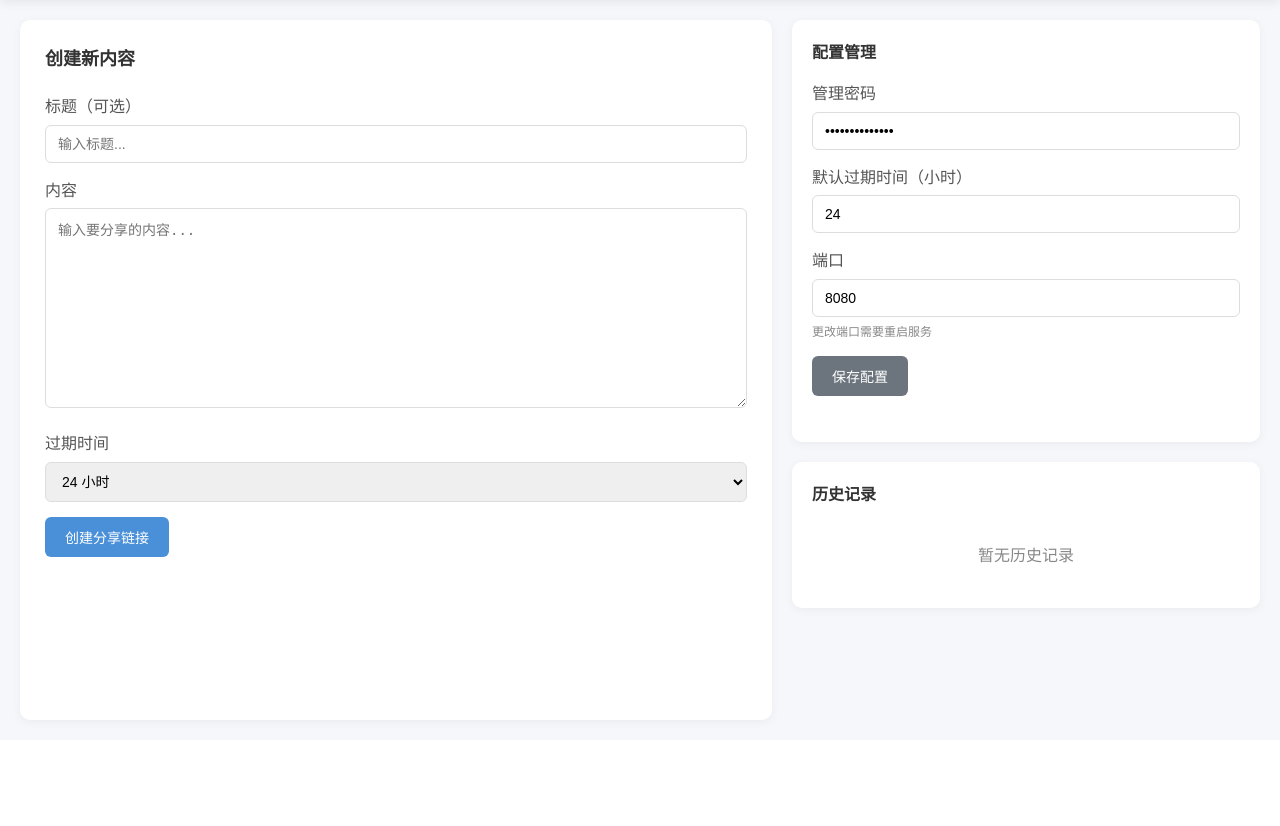
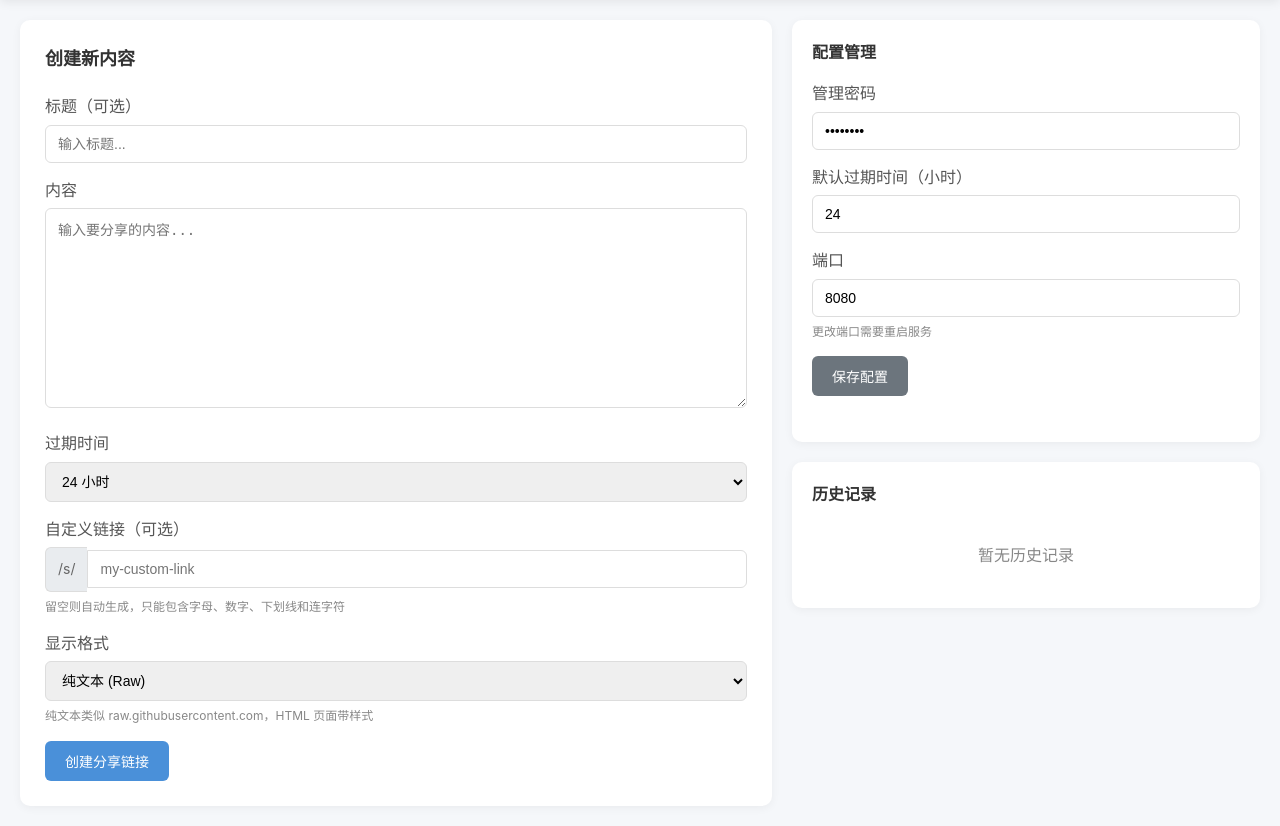
Before and after one commit to lilynas/text-repeater, a Flask app: page / in a window 1280 px wide. Shown: the part 74-900 px from the top of the page. Before the commit the page ends 799 px from the top, so only its background shows below. Run offline with Flask 3, Linux system fonts and the light colour scheme; the visitor is signed in with stand-in values (Sample User, id 1); data that the repository does not hold is empty.

Commit message:
feat: add custom link ID and render mode options
- Add custom_id field for user-defined share links (/s/my-custom-link)
- Add render_mode toggle: raw (plain text) or html (styled page)
- Validate custom IDs (alphanumeric, underscores, hyphens only)
- Prevent duplicate custom link IDs
- Add database migration for render_mode column

Ultraworked with [Sisyphus](https://github.com/code-yeongyu/oh-my-opencode)

Co-authored-by: Sisyphus <clio-agent@sisyphuslabs.ai>

```diff
--- a/app.py
+++ b/app.py
@@ -73,9 +73,15 @@ def init_db():
             content TEXT NOT NULL,
             created_at TIMESTAMP DEFAULT CURRENT_TIMESTAMP,
             expires_at TIMESTAMP,
-            title TEXT
+            title TEXT,
+            render_mode TEXT DEFAULT 'raw'
         )
     ''')
+    # 迁移：添加 render_mode 列（如果不存在）
+    try:
+        c.execute('ALTER TABLE contents ADD COLUMN render_mode TEXT DEFAULT "raw"')
+    except sqlite3.OperationalError:
+        pass  # 列已存在
     conn.commit()
     conn.close()
 
@@ -91,18 +97,26 @@ def is_expired(expires_at):
         expires_at = datetime.fromisoformat(expires_at)
     return datetime.now() > expires_at
 
-def save_content(content, title, expire_hours):
+def save_content(content, title, expire_hours, custom_id=None, render_mode='raw'):
     """保存内容到数据库"""
-    short_id = generate_short_id()
+    short_id = custom_id if custom_id else generate_short_id()
     expires_at = None
     if expire_hours and expire_hours > 0:
         expires_at = datetime.now() + timedelta(hours=expire_hours)
 
     conn = get_db_connection()
     c = conn.cursor()
+
+    # 检查自定义 ID 是否已存在
+    if custom_id:
+        c.execute('SELECT id FROM contents WHERE id = ?', (custom_id,))
+        if c.fetchone():
+            conn.close()
+            return None  # ID 已存在
+
     c.execute(
-        'INSERT INTO contents (id, content, title, expires_at) VALUES (?, ?, ?, ?)',
-        (short_id, content, title, expires_at)
+        'INSERT INTO contents (id, content, title, expires_at, render_mode) VALUES (?, ?, ?, ?, ?)',
+        (short_id, content, title, expires_at, render_mode)
     )
     conn.commit()
     conn.close()
@@ -202,6 +216,8 @@ def create():
     """创建内容"""
     content = request.form.get('content', '')
     title = request.form.get('title', '')
+    custom_id = request.form.get('custom_id', '').strip()
+    render_mode = request.form.get('render_mode', 'raw')
     expire_hours = request.form.get('expire_hours', config['content']['default_expire_hours'])
 
     try:
@@ -217,7 +233,23 @@ def create():
     if not content:
         return jsonify({'error': '内容不能为空'}), 400
 
-    short_id = save_content(content, title, expire_hours)
+    # 验证自定义 ID
+    if custom_id:
+        import re
+        if not re.match(r'^[a-zA-Z0-9_-]+$', custom_id):
+            return jsonify({'error': '自定义链接只能包含字母、数字、下划线和连字符'}), 400
+        if len(custom_id) < 2 or len(custom_id) > 50:
+            return jsonify({'error': '自定义链接长度需要在 2-50 个字符之间'}), 400
+
+    # 验证 render_mode
+    if render_mode not in ('raw', 'html'):
+        render_mode = 'raw'
+
+    short_id = save_content(content, title, expire_hours, custom_id or None, render_mode)
+
+    if short_id is None:
+        return jsonify({'error': f'自定义链接 "{custom_id}" 已被使用'}), 400
+
     share_url = url_for('view', short_id=short_id, _external=True)
 
     return jsonify({
@@ -228,11 +260,16 @@ def create():
 
 @app.route('/s/<short_id>')
 def view(short_id):
-    """公开访问内容 - 返回纯文本"""
+    """公开访问内容"""
     content = get_content(short_id)
     if content is None:
         abort(404)
-    return Response(content['content'], mimetype='text/plain; charset=utf-8')
+
+    render_mode = content.get('render_mode', 'raw')
+    if render_mode == 'html':
+        return render_template('view.html', content=content)
+    else:
+        return Response(content['content'], mimetype='text/plain; charset=utf-8')
 
 @app.route('/delete/<short_id>', methods=['POST'])
 @login_required
--- a/config.yaml
+++ b/config.yaml
@@ -1,12 +1,15 @@
+server:
+  host: "0.0.0.0"
+  port: 8080
+  debug: false
+  secret_key: "change-this-in-production"
+
 auth:
-  password: newpassword123
+  password: "admin123"
+
 content:
   default_expire_hours: 24
   max_content_size: 1048576
+
 database:
-  path: C:\Users\caramel\AppData\Local\Temp\tmpcyjhvs3w.db
-server:
-  debug: false
-  host: 0.0.0.0
-  port: 8080
-  secret_key: change-this-in-production
+  path: "./data/content.db"
--- a/static/style.css
+++ b/static/style.css
@@ -122,6 +122,26 @@ body {
     margin-top: 5px;
     font-size: 12px;
     color: #888;
+}
+
+.custom-link-input {
+    display: flex;
+    align-items: center;
+}
+
+.custom-link-input .prefix {
+    background: #e9ecef;
+    padding: 10px 12px;
+    border: 1px solid #ddd;
+    border-right: none;
+    border-radius: 6px 0 0 6px;
+    color: #666;
+    font-size: 14px;
+}
+
+.custom-link-input input {
+    border-radius: 0 6px 6px 0;
+    flex: 1;
 }
 
 .message {
--- a/templates/index.html
+++ b/templates/index.html
@@ -40,6 +40,24 @@
                         <option value="720">30 天</option>
                         <option value="0">永不过期</option>
                     </select>
+                </div>
+
+                <div class="form-group">
+                    <label for="custom_id">自定义链接（可选）</label>
+                    <div class="custom-link-input">
+                        <span class="prefix">/s/</span>
+                        <input type="text" id="custom_id" name="custom_id" placeholder="my-custom-link">
+                    </div>
+                    <small class="hint">留空则自动生成，只能包含字母、数字、下划线和连字符</small>
+                </div>
+
+                <div class="form-group">
+                    <label for="render_mode">显示格式</label>
+                    <select id="render_mode" name="render_mode">
+                        <option value="raw" selected>纯文本 (Raw)</option>
+                        <option value="html">HTML 页面</option>
+                    </select>
+                    <small class="hint">纯文本类似 raw.githubusercontent.com，HTML 页面带样式</small>
                 </div>
 
                 <button type="submit" class="btn btn-primary">创建分享链接</button>
```
